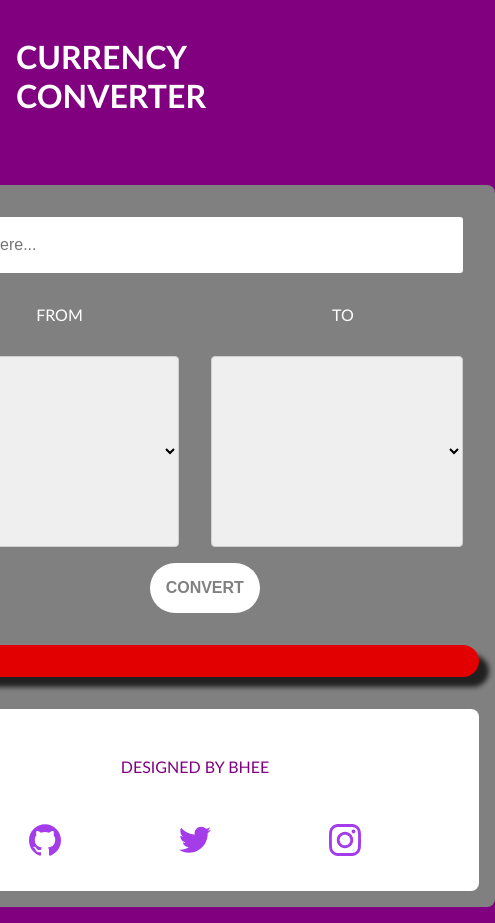
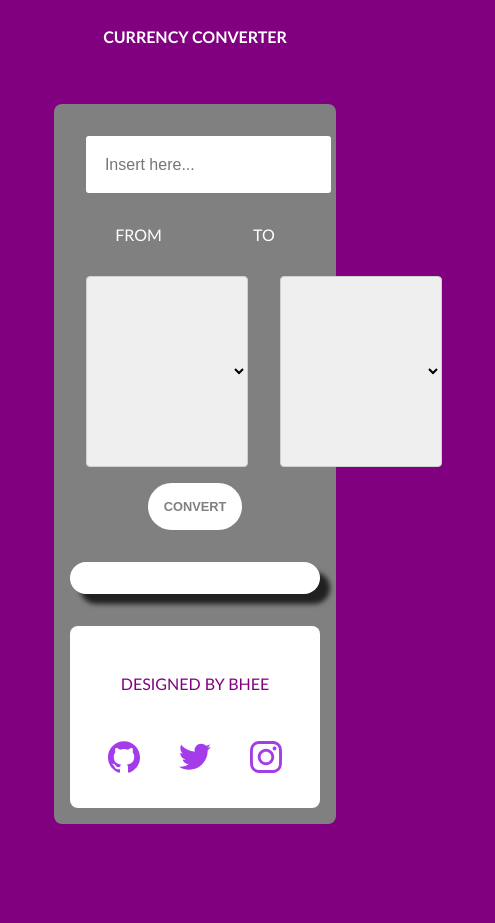
Before and after one commit to jajibhee/Currency-Converter, a plain HTML site: page index.html in a window 390 px wide. Shown: the whole page, 495 px wide, since content can reach past the window. After the commit the page ends 844 px from the top, so only its background shows below. Drawn offline with Linux system fonts and the light colour scheme; no server answers.

Commit message:
mobile view

```diff
--- a/ore.js
+++ b/ore.js
@@ -57,11 +57,11 @@ convertBtn.addEventListener("click", () => {
   amount = amount.value;
 
   if (!optionFrom) {
-    let myOptions = selectList[0];
+    let myOptions = Array.from(selectList[0].options);
     optionFrom = myOptions[0].value;
   }
   if (!optionTo) {
-    let myOptions = selectList[1];
+    let myOptions = Array.from(selectList[1].options);
     optionTo = myOptions[0].value;
   }
   console.log(optionTo, optionFrom);
--- a/style.css
+++ b/style.css
@@ -71,11 +71,13 @@ body {
 .section-output {
   /* margin: 1rem auto; */
   transition: all 0.5s ease-in-out;
+  display: flex;
+  justify-content: center;
+  align-items: center;
 }
 .section-output button {
   cursor: pointer;
   position: relative;
-  left: 42%;
   padding: 1rem;
   background-color: #fff;
   border-radius: 2rem;
@@ -128,3 +130,24 @@ footer p {
   align-items: center;
   justify-content: space-evenly;
 }
+
+@media (max-width: 768px) {
+  h1 {
+    text-align: center;
+    font-size: 1rem;
+  }
+  .container,
+  main {
+    width: 70%;
+  }
+  .main input {
+    width: auto;
+    font-size: 1rem;
+  }
+  #convert-btn {
+    font-size: 0.8rem;
+  }
+  .output {
+    background-color: #fff;
+  }
+}
```
